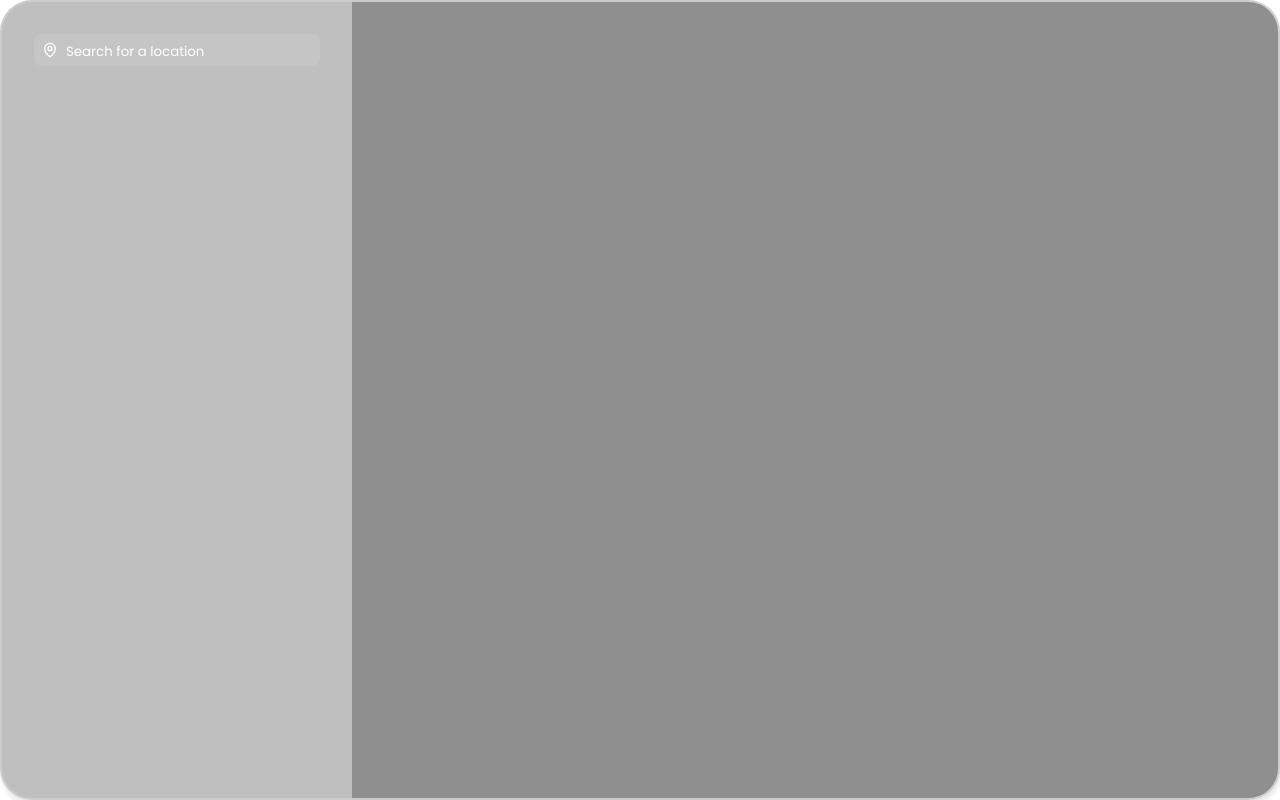
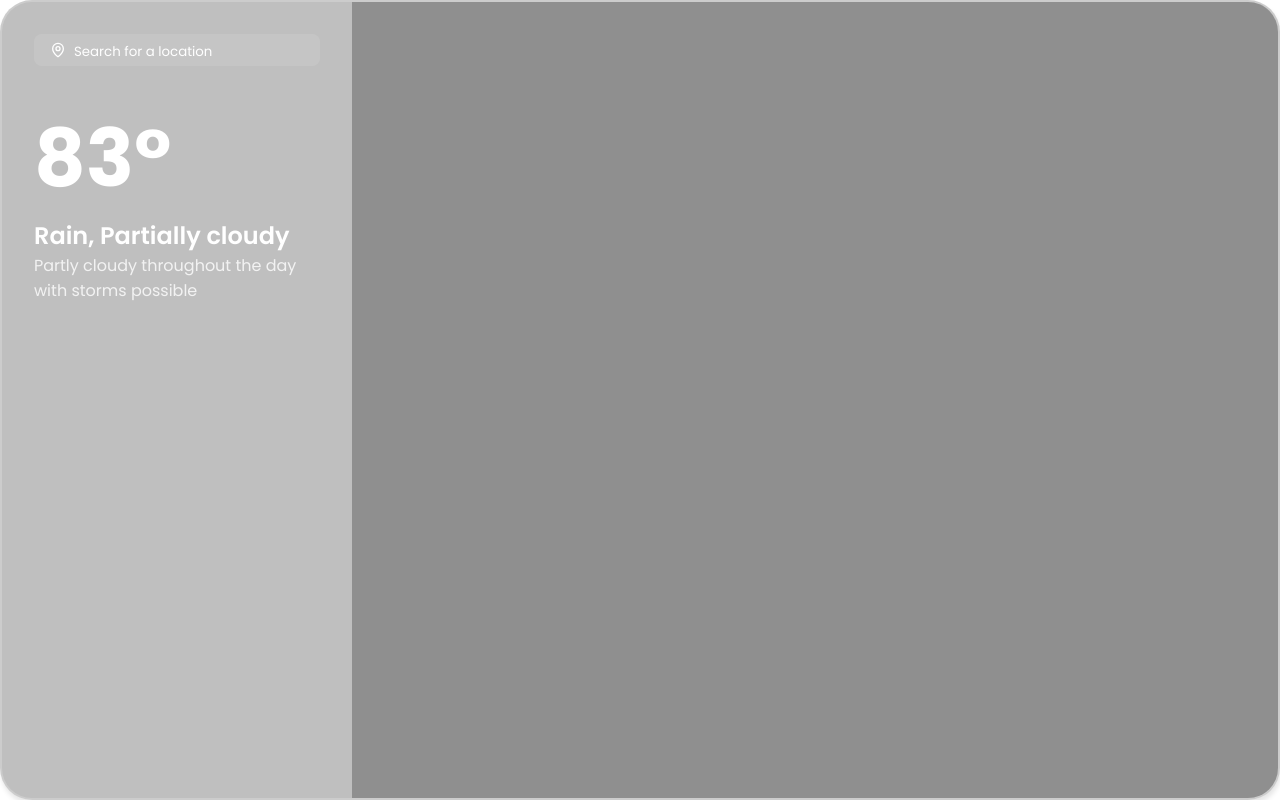
Before and after one commit to nivedhz/odin-weather-app, a website built with webpack: page src/template.html in a window 1280 px wide. Built offline with nearby package versions, Linux system fonts and the light colour scheme; files whose address does not match are found by name.

Commit message:
feat(currentWeatherStats): implemented the stat text version

```diff
--- a/src/styles/index.css
+++ b/src/styles/index.css
@@ -18,6 +18,7 @@
     "Helvetica Neue",
     sans-serif;
 }
+
 .container {
   min-height: 100vh;
   display: flex;
--- a/src/styles/weather-container.css
+++ b/src/styles/weather-container.css
@@ -10,10 +10,12 @@
   background-color: rgba(0, 0, 0, 0.25);
   backdrop-filter: blur(3px);
   -webkit-backdrop-filter: blur(3px);
+  color: white;
 }
 .current-forecast__container {
   display: flex;
-  align-items: start;
+  flex-direction: column;
+  gap: 2rem;
   padding: 2rem;
 }
 .search-bar__container {
@@ -22,7 +24,7 @@
   border-radius: 0.5rem;
   background-color: rgba(255, 255, 255, 0.1);
   gap: 0.5rem;
-  padding: 0 0.5rem;
+  padding: 1rem;
   height: 2rem;
   width: 100%;
 }
@@ -45,3 +47,17 @@
 .upcoming-forecast__container {
   background-color: rgba(0, 0, 0, 0.25);
 }
+.current-forecast__stat-container {
+  display: flex;
+  flex-direction: column;
+}
+.current-forecast__temperature {
+  font-size: 5rem;
+}
+.current-forecast__weather {
+  font-size: 1.5rem;
+  font-weight: 600;
+}
+.current-forecast__weather-description {
+  color: rgba(255, 255, 255, 0.8);
+}
--- a/src/ui/main/CurrentForecastContainer.js
+++ b/src/ui/main/CurrentForecastContainer.js
@@ -21,12 +21,36 @@ function createSearchBar() {
   container.append(locationImgEl, formContainer);
   return container;
 }
+function createCurrentForecastStats() {
+  const container = document.createElement("div");
+  container.classList.add("current-forecast__stat-container");
+  const currentTemperature = document.createElement("h1");
+  currentTemperature.classList.add("current-forecast__temperature");
+  const currentWeather = document.createElement("h1");
+  currentWeather.classList.add("current-forecast__weather");
+  const currentWeatherDescription = document.createElement("p");
+  currentWeatherDescription.classList.add(
+    "current-forecast__weather-description",
+  );
+  currentTemperature.textContent = "83\u00B0";
+  currentWeather.textContent = "Rain, Partially cloudy";
+  currentWeatherDescription.textContent =
+    "Partly cloudy throughout the day with storms possible";
+
+  container.append(
+    currentTemperature,
+    currentWeather,
+    currentWeatherDescription,
+  );
+  return container;
+}
 
 export function createCurrentForecastContainer() {
   const container = document.createElement("div");
   container.classList.add("current-forecast__container");
   const searchContainer = createSearchBar();
+  const currentForecastStatContainer = createCurrentForecastStats();
 
-  container.append(searchContainer);
+  container.append(searchContainer, currentForecastStatContainer);
   return container;
 }
```
